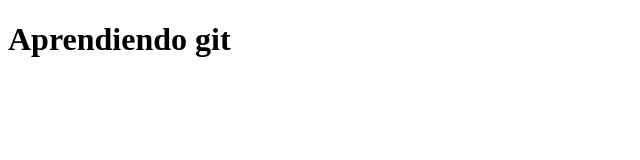
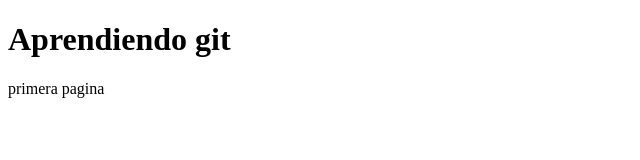
Before and after one commit to ulimiramar/proyectoPruebaGit, a plain HTML site: page index.html in a window 1280 px wide. Shown: the whole page, without its empty margins (0-640 px from the left). Drawn offline with Linux system fonts and the light colour scheme.

Commit message:
segundo cambio

```diff
--- a/index.html
+++ b/index.html
@@ -8,5 +8,6 @@
 </head>
 <body>
     <h1>Aprendiendo git</h1>
+    <p>primera pagina</p>
 </body>
 </html>
```
